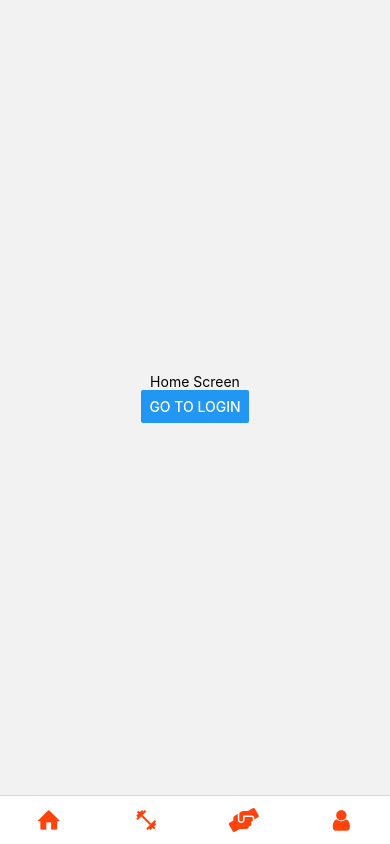
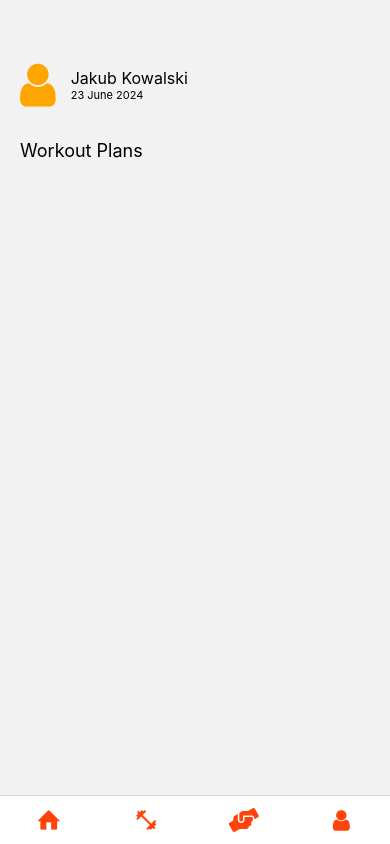
Before and after one commit to jakubzajkowski/coinwatch, a React Native app: screen /Home in a window 390 px wide. Built offline with nearby package versions, Linux system fonts and the light colour scheme.

Commit message:
Start implementing home screen

```diff
--- a/App.tsx
+++ b/App.tsx
@@ -1,64 +1,15 @@
-import { createStackNavigator } from '@react-navigation/stack';
-import {NavigationContainer} from '@react-navigation/native';
-import React from 'react';
-import HomeScreen from "./screens/HomeScreen";
-import LoginScreen from "./screens/LoginScreen";
-import PlanScreen from "./screens/PlanScreen";
-import { Provider } from 'react-redux';
+import Main from "./Main";
 import store from "./store/store";
-import LoadingScreen from "./screens/LoadingScreen";
-import {createBottomTabNavigator} from "@react-navigation/bottom-tabs";
-import Entypo from "@expo/vector-icons/Entypo";
-import Theme from "./Theme";
-import FontAwesome5 from "@expo/vector-icons/FontAwesome5";
-import FontAwesome from "@expo/vector-icons/FontAwesome";
-import MaterialIcons from "@expo/vector-icons/MaterialIcons";
-import PlanDetailsScreen from "./screens/PlanDetails";
+import {Provider} from "react-redux";
 
 
-export type RootStackParamList = {
-    MainTabs: undefined
-    Loading: undefined
-};
+const App = ()=>{
+    return(
+        <Provider store={store}>
+            <Main/>
+        </Provider>
+        )
+}
 
-export default function App() {
-    const Stack = createStackNavigator<RootStackParamList>();
-    const PlanStack = createStackNavigator();
-    const PlanStackScreen = () => (
-        <PlanStack.Navigator screenOptions={{ headerShown: false }}>
-            <PlanStack.Screen name="PlanMain" component={PlanScreen} />
-            <PlanStack.Screen name="PlanDMain" component={PlanDetailsScreen} />
-        </PlanStack.Navigator>
-    );
-    const MainTabs = () => {
-        const Tab = createBottomTabNavigator()
-        return (
-            <Tab.Navigator screenOptions={{tabBarShowLabel: false,headerShown:false}}>
-                <Tab.Screen name={'Home'} component={HomeScreen} options={{
-                    tabBarIcon: ()=> <Entypo name="home" size={24} color={Theme.secondary} />,
-                }}></Tab.Screen>
-                <Tab.Screen name={'Plan'} component={PlanScreen} options={{
-                    tabBarIcon: ()=> <MaterialIcons name="fitness-center" size={24} color={Theme.secondary} />,
-                }}></Tab.Screen>
-                <Tab.Screen name={'Login'} component={LoginScreen} options={{
-                    tabBarIcon: ()=> <FontAwesome5 name="hands-helping" size={24} color={Theme.secondary} />,
-                }}></Tab.Screen>
-                <Tab.Screen name={'User'} component={PlanStackScreen} options={{
-                    tabBarIcon: ()=> <FontAwesome name="user" size={24} color={Theme.secondary} />,
-                }}></Tab.Screen>
-            </Tab.Navigator>
-        );
-    }
 
-return (
-    <Provider store={store}>
-        <NavigationContainer>
-            <Stack.Navigator screenOptions={{ headerShown: false }}>
-                <Stack.Screen name="Loading" component={LoadingScreen} />
-                <Stack.Screen name="MainTabs" component={MainTabs} />
-            </Stack.Navigator>
-        </NavigationContainer>
-    </Provider>
-);
-
-}
+export default App
--- /dev/null
+++ b/Main.tsx
@@ -0,0 +1,63 @@
+import { createStackNavigator } from '@react-navigation/stack';
+import {NavigationContainer} from '@react-navigation/native';
+import React from 'react';
+import HomeScreen from "./screens/HomeScreen";
+import LoginScreen from "./screens/LoginScreen";
+import PlanScreen from "./screens/PlanScreen";
+import { Provider } from 'react-redux';
+import store from "./store/store";
+import LoadingScreen from "./screens/LoadingScreen";
+import {createBottomTabNavigator} from "@react-navigation/bottom-tabs";
+import Entypo from "@expo/vector-icons/Entypo";
+import Theme from "./Theme";
+import FontAwesome5 from "@expo/vector-icons/FontAwesome5";
+import FontAwesome from "@expo/vector-icons/FontAwesome";
+import MaterialIcons from "@expo/vector-icons/MaterialIcons";
+import PlanDetailsScreen from "./screens/PlanDetails";
+
+
+export type RootStackParamList = {
+    MainTabs: undefined
+    Login: undefined
+    Loading: undefined
+};
+
+export default function Main() {
+    const Stack = createStackNavigator<RootStackParamList>();
+    const PlanStack = createStackNavigator();
+    const PlanStackScreen = () => (
+        <PlanStack.Navigator screenOptions={{ headerShown: false }}>
+            <PlanStack.Screen name="PlanMain" component={PlanScreen} />
+            <PlanStack.Screen name="PlanDMain" component={PlanDetailsScreen} />
+        </PlanStack.Navigator>
+    );
+    const MainTabs = () => {
+        const Tab = createBottomTabNavigator()
+        return (
+            <Tab.Navigator screenOptions={{tabBarShowLabel: false,headerShown:false}}>
+                <Tab.Screen name={'Home'} component={HomeScreen} options={{
+                    tabBarIcon: ()=> <Entypo name="home" size={24} color={Theme.secondary} />,
+                }}></Tab.Screen>
+                <Tab.Screen name={'Plan'} component={PlanScreen} options={{
+                    tabBarIcon: ()=> <MaterialIcons name="fitness-center" size={24} color={Theme.secondary} />,
+                }}></Tab.Screen>
+                <Tab.Screen name={'Trainer'} component={LoginScreen} options={{
+                    tabBarIcon: ()=> <FontAwesome5 name="hands-helping" size={24} color={Theme.secondary} />,
+                }}></Tab.Screen>
+                <Tab.Screen name={'User'} component={PlanStackScreen} options={{
+                    tabBarIcon: ()=> <FontAwesome name="user" size={24} color={Theme.secondary} />,
+                }}></Tab.Screen>
+            </Tab.Navigator>
+        );
+    }
+
+return (<NavigationContainer>
+            <Stack.Navigator screenOptions={{ headerShown: false }}>
+                <Stack.Screen name="Loading" component={LoadingScreen} />
+                <Stack.Screen name="Login" component={LoginScreen} />
+                <Stack.Screen name="MainTabs" component={MainTabs} />
+            </Stack.Navigator>
+        </NavigationContainer>
+);
+
+}
--- a/screens/HomeScreen.tsx
+++ b/screens/HomeScreen.tsx
@@ -1,20 +1,51 @@
 import React, {FC} from 'react';
-import {View, Text, Button, Image} from 'react-native';
+import {View, Text, Button, Image, StyleSheet} from 'react-native';
 import {RootState} from "../store/reducers/rootReducer";
 import {useSelector} from "react-redux";
+import FontAwesome from "@expo/vector-icons/FontAwesome";
 
 
 // @ts-ignore
 function HomeScreen({ navigation }) {
+    const state = useSelector((state: RootState) => state.app);
     return (
-        <View style={{ flex: 1, alignItems: 'center', justifyContent: 'center' }}>
-            <Text>Home Screen</Text>
-            <Button
-                title="Go to Login"
-                onPress={() => navigation.navigate('PlanDMain')}
-            />
+        <View style={styles.container}>
+            <View style={styles.headerContainer}>
+                <FontAwesome name="user" size={50} color="orange" />
+                <View>
+                    <Text style={styles.h}>{state.user.firstname} {state.user.lastname}</Text>
+                    <Text style={styles.date}>23 June 2024</Text>
+                </View>
+            </View>
+            <Text style={styles.heading}>Workout Plans</Text>
         </View>
     );
 }
 
+const styles = StyleSheet.create({
+    container: {
+        flex: 1,
+        paddingTop: 50,
+        justifyContent: 'flex-start',
+    },
+    headerContainer: {
+        flexDirection: 'row',
+        alignItems: 'center',
+        margin: 10,
+        marginLeft: 20
+    },
+    h: {
+        fontSize: 16,
+        marginLeft: 15,
+    },
+    heading: {
+        fontSize: 18,
+        margin: 20,
+    },
+    date: {
+        fontSize: 11,
+        marginLeft: 15,
+    },
+})
+
 export default HomeScreen;
--- a/screens/LoadingScreen.tsx
+++ b/screens/LoadingScreen.tsx
@@ -1,12 +1,19 @@
 import {Image, StyleSheet, View} from "react-native";
 import {useEffect} from "react";
+import {useSelector} from "react-redux";
+import {RootState} from "../store/reducers/rootReducer";
 
 
 // @ts-ignore
 const LoadingScreen = ({ navigation }) =>{
+    const state = useSelector((state: RootState) => state.app);
     useEffect(() => {
         const timer = setTimeout(() => {
-            navigation.replace('MainTabs');
+            if(state.user){
+                navigation.replace('MainTabs');
+            }else {
+                navigation.replace('Login');
+            }
         }, 1000);
 
         return () => clearTimeout(timer);
--- a/screens/LoginScreen.tsx
+++ b/screens/LoginScreen.tsx
@@ -40,7 +40,6 @@ function LoginScreen({ navigation }) {
                 </TouchableOpacity>
                 <Text style={styles.signin}>I don't have an account</Text>
             </LinearGradient>
-
     );
 }
 
--- a/store/reducers/appSlice.ts
+++ b/store/reducers/appSlice.ts
@@ -1,15 +1,18 @@
 import { createSlice, PayloadAction } from '@reduxjs/toolkit';
+import * as stream from "stream";
 
 export interface AppState {
     count: number;
     username: string;
     password: string;
+    user: {firstname: string, lastname: string}
 }
 
 const initialState: AppState = {
     count: 0,
     username: '',
     password: '',
+    user: {firstname: 'Jakub',lastname:"Kowalski"}
 };
 
 const appSlice = createSlice({
```
